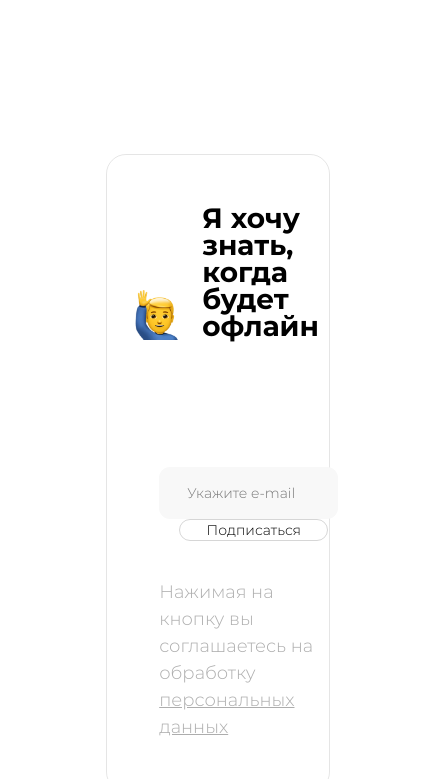
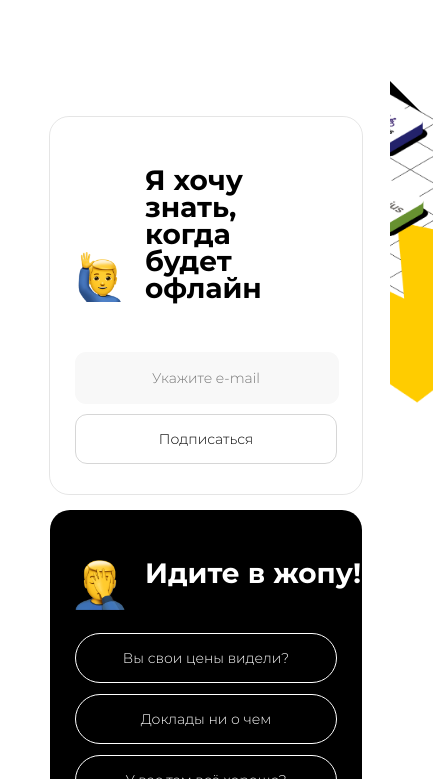
Before and after one commit to dplatonova1/test-jug, a plain HTML site: page index.html in a window 390 px wide. Both pictures are taken after a click on the button "Купить билет". Shown: the top 779 px of the page, 433 px wide, since content can reach past the window. Drawn offline with Linux system fonts and the light colour scheme; files whose address does not match are found by name.

Commit message:
mobile adaptive

```diff
--- a/blocks/button/__item/buttons__item.css
+++ b/blocks/button/__item/buttons__item.css
@@ -7,3 +7,13 @@
     font-size: 18px;
     line-height: 27px;
 }
+
+@media screen and (max-width: 500px){
+    .buttons__item{
+        width: 170px;
+        height: 65px;
+        font-size: 14px;
+        line-height: 18px;
+    }
+
+  }
--- a/blocks/button/buttons.css
+++ b/blocks/button/buttons.css
@@ -12,3 +12,13 @@
     justify-items: center;
     margin-top: 48px;
 }
+
+
+
+@media screen and (max-width: 500px){
+    .buttons{
+        margin-top: 28px;
+
+    }
+
+  }
--- a/blocks/lead/__title/lead__title.css
+++ b/blocks/lead/__title/lead__title.css
@@ -2,3 +2,11 @@
     font-size: 50px;
     line-height: 60px;
 }
+
+@media screen and (max-width: 500px){
+    .lead__title{
+        font-size: 32px;
+        line-height: 30px;
+    }
+
+  }
--- a/blocks/popup/__button/__button_subscribe/popup__button_subscribe.css
+++ b/blocks/popup/__button/__button_subscribe/popup__button_subscribe.css
@@ -2,7 +2,7 @@
     background-color: transparent;
     border: solid rgba(0, 0, 0, 0.16) 1px;
     width: 100%;
-    height: 100%;
+    height: 50px;
     border-radius: 12px;
     font-family: inherit;
     font-size: 14px;
@@ -13,3 +13,11 @@
 .popup__button_subscribe:hover{
     background-color: #F2F2F2
     }
+
+
+@media screen and (max-width: 500px){
+    .popup__button_subscribe{
+        margin: 0;
+    }
+
+  }
--- a/blocks/popup/__form/__form_reject/popup__form_reject.css
+++ b/blocks/popup/__form/__form_reject/popup__form_reject.css
@@ -4,3 +4,12 @@
     grid-template-columns: 1fr;
     grid-row-gap: 20px;
 }
+
+@media screen and (max-width: 500px){
+    .popup__form_reject{
+        margin: 20px 25px 20px 25px;
+        grid-row-gap: 10px;
+
+    }
+
+  }
--- a/blocks/popup/__form/__form_subscribe/popup__form_subscribe.css
+++ b/blocks/popup/__form/__form_subscribe/popup__form_subscribe.css
@@ -9,6 +9,15 @@
 
 @media screen and (max-width: 1024px){
     .popup__form_subscribe{
-		grid-template-columns:1fr;
+    grid-template-columns:1fr;
+    grid-row-gap: 10px;
     }
+
   }
+
+@media screen and (max-width: 500px){
+  .popup__form_subscribe{
+      margin: 50px 25px 20px 25px;
+  }
+
+}
--- a/blocks/popup/__input/_email/popup__input_email.css
+++ b/blocks/popup/__input/_email/popup__input_email.css
@@ -13,3 +13,11 @@
         width: 80%;
     }
   }
+
+  @media screen and (max-width: 500px){
+    .popup__input_email{
+        padding-left: 0;
+        text-align: center;
+    }
+
+  }
--- a/blocks/popup/__overlay/__overlay_dark/popup__overlay_dark.css
+++ b/blocks/popup/__overlay/__overlay_dark/popup__overlay_dark.css
@@ -8,3 +8,10 @@
     justify-content: center;
     align-items: center;
 }
+
+@media screen and (max-width: 500px){
+    .popup__overlay_dark{
+        height:350px;
+    }
+
+  }
--- a/blocks/popup/__overlay/__overlay_light/popup__overlay_light.css
+++ b/blocks/popup/__overlay/__overlay_light/popup__overlay_light.css
@@ -4,3 +4,10 @@
     background-color: #ffffff;
     color: #000000;
 }
+
+@media screen and (max-width: 500px){
+    .popup__overlay_light{
+        height:200px;
+    }
+
+  }
--- a/blocks/popup/__text/popup__text.css
+++ b/blocks/popup/__text/popup__text.css
@@ -7,3 +7,11 @@
     text-decoration: underline;
     color: rgba(0, 0, 0, 0.32)
 }
+
+
+@media screen and (max-width: 500px){
+    .popup__text{
+        display: none;
+    }
+
+  }
--- a/blocks/popup/_light/popup_light.css
+++ b/blocks/popup/_light/popup_light.css
@@ -5,3 +5,10 @@
     grid-column-gap: 10px;
     border: solid rgba(0, 0, 0, 0.1) 1px;
 }
+
+@media screen and (max-width: 1024px){
+    .popup_light{
+		margin-bottom: 15px;
+    }
+
+  }
--- a/blocks/popup/popup.css
+++ b/blocks/popup/popup.css
@@ -27,3 +27,11 @@
         height: 70%;
     }
   }
+
+  @media screen and (max-width: 500px){
+    .popup{
+        width: 80%;
+        height: 40%;
+    }
+
+  }
--- a/blocks/questions/__back/questions__back.css
+++ b/blocks/questions/__back/questions__back.css
@@ -1,4 +1,17 @@
 .questions__back{
     align-self: flex-start;
-    margin-left: 18%;
+    margin-left: 80px;
 }
+
+
+@media screen and (max-width: 1024px){
+    .questions__back{
+        margin-bottom: 45px;
+    }
+  }
+
+  @media screen and (max-width: 500px){
+    .questions__back{
+        margin-left: 40px;
+    }
+  }
--- a/blocks/questions/__popups/questions__popups.css
+++ b/blocks/questions/__popups/questions__popups.css
@@ -9,5 +9,12 @@
 @media screen and (max-width: 1024px){
     .questions__popups{
         flex-direction: column;
+        margin: 77px auto 55px auto
     }
   }
+  @media screen and (max-width: 500px){
+    .questions__popups{
+        margin: 30px auto 35px auto
+    }
+
+  }
--- a/blocks/questions/questions.css
+++ b/blocks/questions/questions.css
@@ -9,7 +9,7 @@
     align-items: center;
     background-color: #FFFFFF;
     width: 100%;
-    height: 100vh;
+    min-height: 100vh;
     position: fixed;
 	top: 0;
 	right: 0;
@@ -30,7 +30,8 @@
 
 @media screen and (max-width: 1024px){
     .questions{
-		min-height: 200vh;
 		position: absolute;
+		justify-content: flex-start;
+
     }
   }
--- a/page.css
+++ b/page.css
@@ -27,7 +27,7 @@
 }
 
 .page {
-  min-width: 320px;
+  min-width: 425px;
   max-width: 1440px;
   margin: 0 auto;
   font-family: "Montserrat", sans-serif;
```
